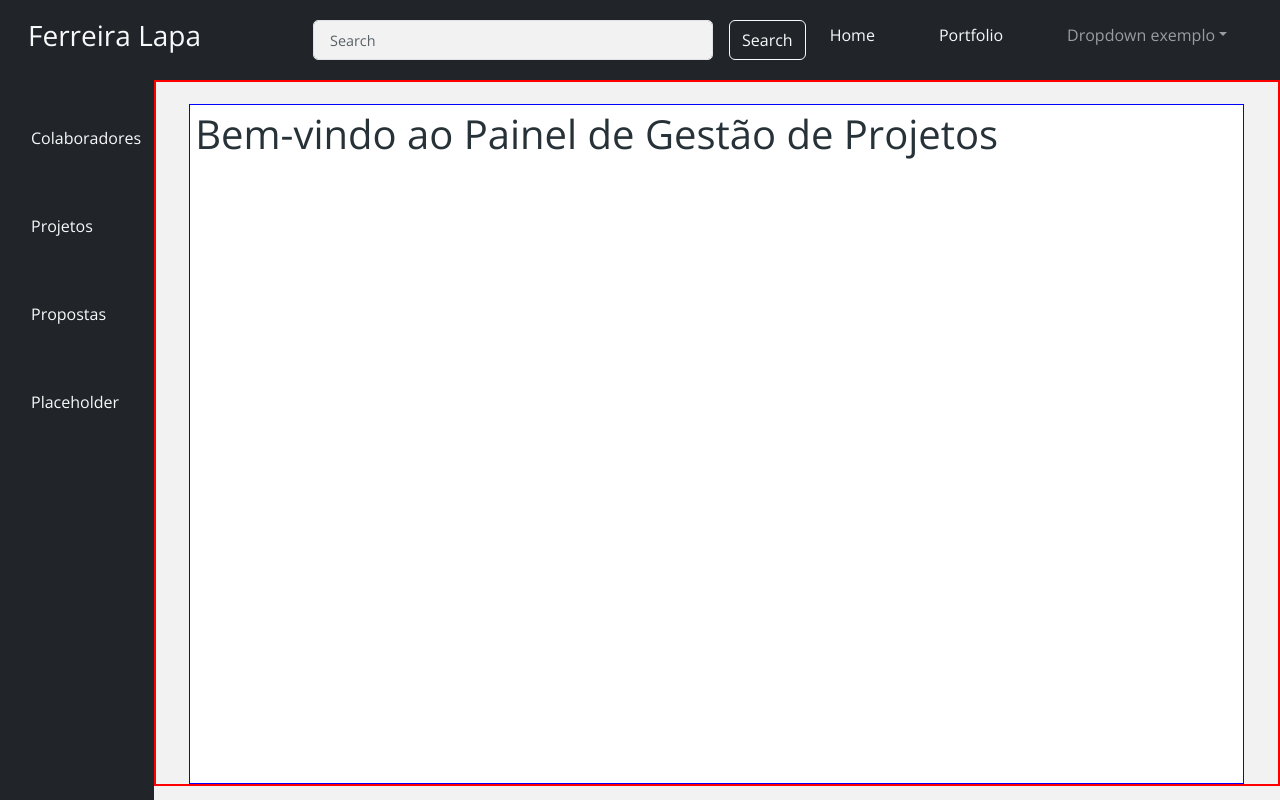
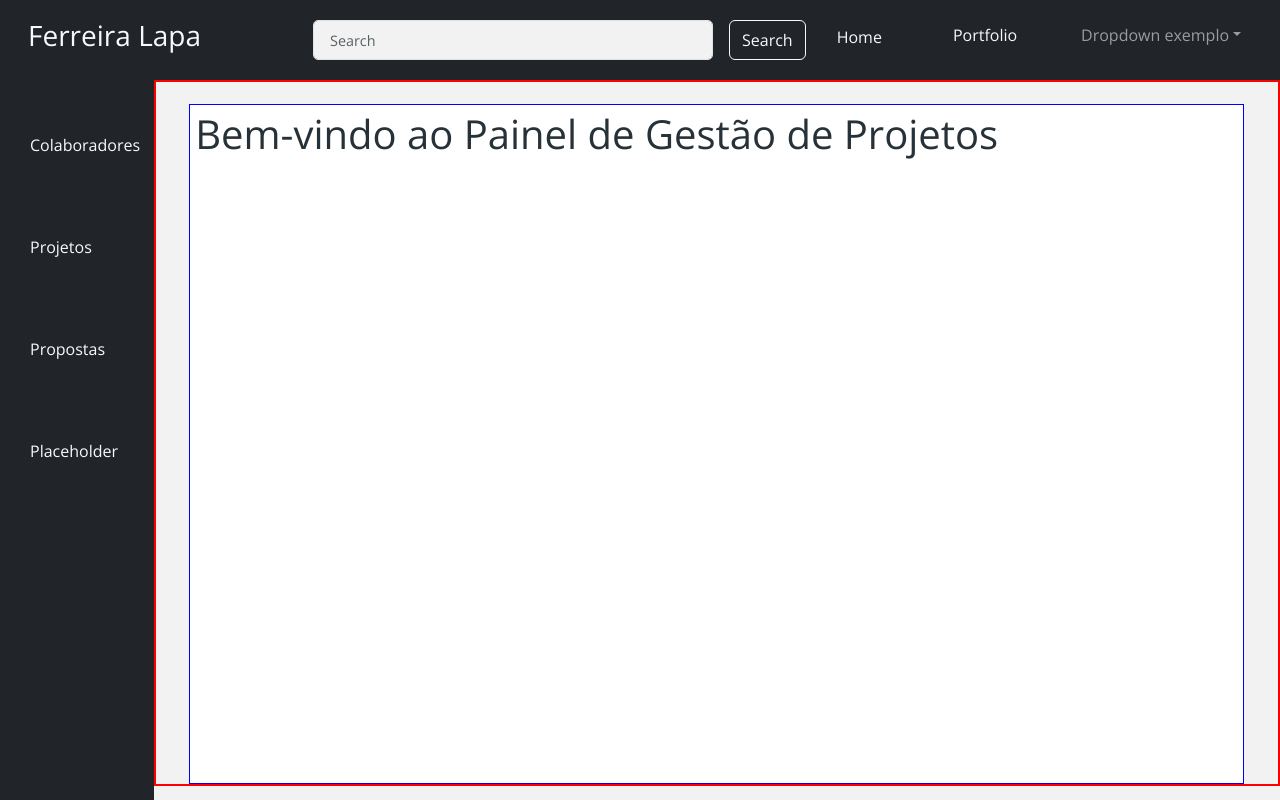
Before and after one commit to carlosLapa/fl-dashboard, a React (Create React App) app in the folder frontweb/: page / in a window 1280 px wide. Shown: the top 800 px of the page. Built offline with nearby package versions, Linux system fonts and the light colour scheme.

Commit message:
Navbar, Sidebar links and styling

```diff
--- a/frontweb/src/components/Navbar/indexNavbarRB.tsx
+++ b/frontweb/src/components/Navbar/indexNavbarRB.tsx
@@ -7,6 +7,7 @@ import Navbar from 'react-bootstrap/Navbar';
 import NavDropdown from 'react-bootstrap/NavDropdown';
 
 import './styles.css';
+import { Link } from 'react-router-dom';
 
 function NavbarFL() {
   return (
@@ -35,9 +36,9 @@ function NavbarFL() {
             </Form>
           </div>
           <Nav className="my-2 my-lg-0" navbarScroll>
-            <Nav.Link href="#action1" className="text-light me-5">
+            <Link to="/" className="custom-navbar-link text-light me-5">
               Home
-            </Nav.Link>
+            </Link>
             <Nav.Link href="#action2" className="text-light me-5">
               Portfolio
             </Nav.Link>
--- a/frontweb/src/components/Navbar/styles.css
+++ b/frontweb/src/components/Navbar/styles.css
@@ -1,5 +1,11 @@
 .custom-navbar {
   height: 80px; /* Adjust the value as needed */
+}
+
+.custom-navbar-link {
+  text-decoration: none;
+  display: block;
+  padding: 10px 15px;
 }
 
 .search-textarea {
--- a/frontweb/src/components/Sidebar/indexSidebarRB.tsx
+++ b/frontweb/src/components/Sidebar/indexSidebarRB.tsx
@@ -1,7 +1,6 @@
 import React from 'react';
 import Nav from 'react-bootstrap/Nav';
 import { Link } from 'react-router-dom';
-
 import './styles.css';
 
 function SidebarFL() {
@@ -9,10 +8,26 @@ function SidebarFL() {
     <div className="d-flex">
       <div className="sidebar bg-dark">
         <Nav className="flex-column mt-5">
-          <Nav.Link href="#action1" className="text-light mb-5">Colaboradores</Nav.Link>
-          <Nav.Link href="#action2" className="text-light mb-5">Projetos</Nav.Link>
-          <Nav.Link href="#action3" className="text-light mb-5">Propostas</Nav.Link>
-          <Nav.Link href="#action4" className="text-light mb-5">Placeholder</Nav.Link>
+          <Nav.Item>
+            <Link to="/users" className="sidebar-link text-light mb-5">
+              Colaboradores
+            </Link>
+          </Nav.Item>
+          <Nav.Item>
+            <Link to="/projetos" className="sidebar-link text-light mb-5">
+              Projetos
+            </Link>
+          </Nav.Item>
+          <Nav.Item>
+            <Link to="/propostas" className="sidebar-link text-light mb-5">
+              Propostas
+            </Link>
+          </Nav.Item>
+          <Nav.Item>
+            <Link to="/placeholder" className="sidebar-link text-light mb-5">
+              Placeholder
+            </Link>
+          </Nav.Item>
         </Nav>
       </div>
     </div>
--- a/frontweb/src/components/Sidebar/styles.css
+++ b/frontweb/src/components/Sidebar/styles.css
@@ -13,3 +13,21 @@
   margin-left: 220px; /* Adjust based on the sidebar width */
   padding: 20px;
 }
+
+.nav-link {
+  text-decoration: none; /* Remove underline */
+}
+
+.nav-link:hover {
+  text-decoration: none; /* Remove underline on hover */
+}
+
+.sidebar-link {
+  text-decoration: none;
+  display: block; /* links are treated as block-level elements, allowing you to control their vertical spacing using the padding property.*/
+  padding: 15px 15px;
+}
+
+.sidebar-link:hover {
+  text-decoration: none;
+}
```
Also changed, not shown: frontweb/src/components/Navbar/index.tsx (deleted, +0 -60 lines).
